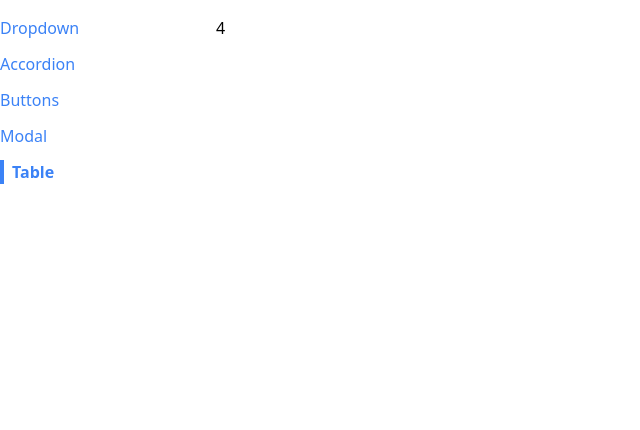
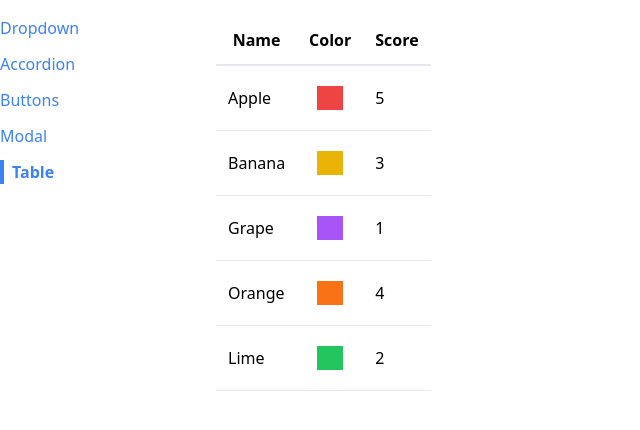
Before and after one commit to lqlever/comps, a React (Create React App) app: page /table in a window 1280 px wide. Shown: the top 430 px of the page, without its empty margins (0-640 px from the left). Built offline with nearby package versions, Linux system fonts and the light colour scheme.

Commit message:
add sample data and content for the table component

```diff
--- a/src/components/Table.js
+++ b/src/components/Table.js
@@ -1,5 +1,34 @@
-function Table({ data }) {
-  return <div>{data.length}</div>
+function Table({ data, config, keyFn }) {
+
+  const renderedRows = data.map((rowData) => {
+
+    const renderedCells = config.map((column) => {
+      return <td key={column.label} className="p-3">{column.render(rowData)}</td>
+    });
+
+    return (
+      <tr className="border-b" key={keyFn(rowData)}>
+        {renderedCells}
+      </tr>
+    );
+  });
+
+  const renderedHeaders = config.map((column) => {
+    return <th key={column.label} className="p-3">{column.label}</th>
+  });
+
+  return (
+    <table className="table-auto border-spacing-2">
+      <thead>
+        <tr className="border-b-2">
+          {renderedHeaders}
+        </tr>
+      </thead>
+      <tbody>
+        {renderedRows}
+      </tbody>
+    </table>
+  );
 };
 
 
--- a/src/pages/TablePage.js
+++ b/src/pages/TablePage.js
@@ -4,13 +4,34 @@
   { name: 'Apple', color: 'bg-red-500', score: 5 },
   { name: 'Banana', color: 'bg-yellow-500', score: 3 },
   { name: 'Grape', color: 'bg-purple-500', score: 1 },
-  { name: 'Orange', color: 'bg-orange-500', score: 4 }
+  { name: 'Orange', color: 'bg-orange-500', score: 4 },
+  { name: 'Lime', color: 'bg-green-500', score: 2 }
 ];
+
+const config = [
+  {
+    label: 'Name',
+    render: (fruit) => fruit.name,
+  },
+  {
+    label: 'Color',
+    render: (fruit) => <div className={`p-3 m-2 ${fruit.color}`}></div>
+  },
+  {
+    label: 'Score',
+    render: (fruit) => fruit.score
+  }
+];
+
+const keyFn = (fruit) => {
+  return fruit.name;
+};
+
 
 function TablePage() {
   return (
     <div>
-      <Table data={data} />
+      <Table data={data} config={config} keyFn={keyFn}  />
     </div>
   );
 };
```
